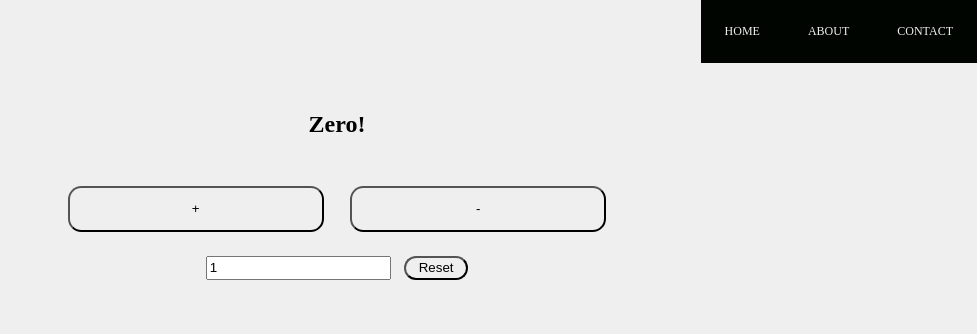
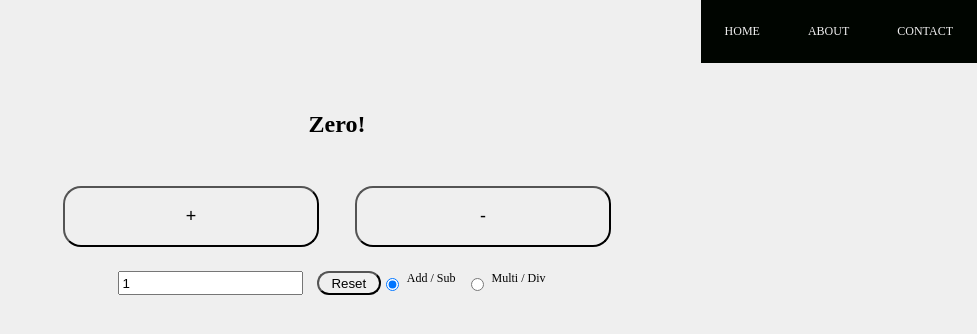
Before and after one commit to afwebdev/LearnReact, a React (Create React App) app: page / in a window 1280 px wide. Shown: the top 334 px of the page, without its empty margins (303-1280 px from the left). Built offline with nearby package versions, Linux system fonts and the light colour scheme.

Commit message:
Changes to modifier reset, rename comps, misc small changes all over

```diff
--- a/src/App.css
+++ b/src/App.css
@@ -53,6 +53,10 @@ body {
   height: 2em;
 }
 
+.btn {
+  font-size: 1.5em;
+}
+
 .btn:nth-of-type(1) {
   width: 20%;
   margin-right: 2em;
--- a/src/App.jsx
+++ b/src/App.jsx
@@ -1,7 +1,7 @@
 import React from "react";
 import "./App.css";
-import Counter from "./components/counter";
-import Header from "./components/header";
+import Counter from "./components/Counter";
+import Header from "./components/Header";
 class App extends React.Component {
   render() {
     return (
--- a/src/components/counter.jsx
+++ b/src/components/counter.jsx
@@ -1,12 +1,18 @@
 import React, { Component } from "react";
-import CounterDisplay from "./counterDisplay";
-import Modifier from "./modifier";
+import CounterDisplay from "./CounterDisplay";
+import Modifier from "./Modifier";
 
 class Counter extends Component {
-  state = {
-    count: 0,
-    modifier: 1
-  };
+  constructor(props) {
+    super(props);
+    this.state = {
+      count: 0,
+      modifier: 1,
+      defCheckboxChecked: true
+    };
+    this.btn1 = React.createRef();
+    this.btn2 = React.createRef();
+  }
 
   render() {
     return (
@@ -14,10 +20,10 @@ class Counter extends Component {
         <CounterDisplay value={this.formatCount()} />
 
         <div className="btn-group">
-          <button className="btn" onClick={this.incrementCount}>
+          <button ref={this.btn1} className="btn" onClick={this.incrementCount}>
             <span>+</span>
           </button>
-          <button className="btn" onClick={this.decrementCount}>
+          <button ref={this.btn2} className="btn" onClick={this.decrementCount}>
             <span>-</span>
           </button>
         </div>
@@ -26,16 +32,32 @@ class Counter extends Component {
           val={this.state.modifier}
           resetState={this.resetState}
           changeInc={this.changeIncrement}
+          changeType={this.changeType}
+          defCheckbox={this.state.defCheckboxChecked}
         />
       </div>
     );
   }
 
-  resetState = () => {
+  changeType = e => {
+    if (e.target.value === "addSub") {
+      this.btn1.current.innerText = "+";
+      this.btn2.current.innerText = "-";
+    } else if (e.target.value === "multiDiv") {
+      this.btn1.current.innerText = "*";
+      this.btn2.current.innerText = "/";
+    }
+  };
+
+  resetState = cb => {
     this.setState({
       count: 0,
-      modifier: 1
+      modifier: 1,
+      defCheckbox: true
     });
+    this.btn1.current.innerText = "+";
+    this.btn2.current.innerText = "-";
+    cb();
   };
 
   changeIncrement = e => {
@@ -49,7 +71,11 @@ class Counter extends Component {
       });
     } else {
       this.setState({
-        count: this.state.count + parseInt(this.state.modifier)
+        count: eval(
+          `${this.state.count}${this.btn1.current.innerText}${
+            this.state.modifier
+          }`
+        )
       });
     }
   };
@@ -61,15 +87,19 @@ class Counter extends Component {
       });
     } else {
       this.setState({
-        count: this.state.count - parseInt(this.state.modifier)
+        count: eval(
+          `${this.state.count}${this.btn2.current.innerText}${
+            this.state.modifier
+          }`
+        )
       });
     }
   };
 
-  formatCount() {
+  formatCount = () => {
     const { count } = this.state;
     return count === 0 ? "Zero!" : count;
-  }
+  };
 }
 
 export default Counter;
--- a/src/components/header.jsx
+++ b/src/components/header.jsx
@@ -1,5 +1,5 @@
 import React, { Component } from "react";
-import BuildLinks from "./links";
+import BuildLinks from "./BuildLinks";
 
 class Header extends Component {
   state = {
--- a/src/components/modifier.jsx
+++ b/src/components/modifier.jsx
@@ -1,6 +1,15 @@
 import React, { Component } from "react";
 
 export default class Modifier extends Component {
+  constructor(props) {
+    super(props);
+    this.state = {
+      option1: true,
+      option2: false
+    };
+    this.default = React.createRef();
+  }
+
   render() {
     return (
       <div className="change-inc">
@@ -11,10 +20,54 @@ export default class Modifier extends Component {
           type="number"
           value={this.props.val}
         />
-        <button onClick={this.props.resetState} id="resetBtn">
+
+        {/* RESET BUTTON */}
+        <button
+          onClick={this.props.resetState.bind(this, this.defaultCheck)}
+          id="resetBtn"
+        >
           <span>Reset</span>
         </button>
+
+        {/* RADIO BUTTONS */}
+        <input
+          value="addSub"
+          onClick={this.props.changeType}
+          type="radio"
+          name="symbol"
+          onChange={this.changeCheck}
+          checked={this.state.option1}
+          ref={this.default}
+        />
+        <label style={{ marginRight: 10, marginLeft: 5 }} htmlFor="addSub">
+          Add / Sub
+        </label>
+        <input
+          id="multiDiv"
+          value="multiDiv"
+          onClick={this.props.changeType}
+          type="radio"
+          name="symbol"
+          checked={!this.state.option1}
+          onChange={this.changeCheck}
+        />
+        <label style={{ marginRight: 10, marginLeft: 5 }} htmlFor="multiDiv">
+          Multi / Div
+        </label>
       </div>
     );
   }
+
+  changeCheck = e => {
+    console.log(e.target.value);
+    if (e.target.value === "addSub") {
+      this.setState({ option1: true, option2: false });
+    } else {
+      this.setState({ option1: false, option2: true });
+    }
+  };
+
+  defaultCheck = () => {
+    this.setState({ option1: true, option2: false });
+  };
 }
```
Also changed, not shown: src/components/BuildLinks.jsx (renamed from src/components/links.jsx).
